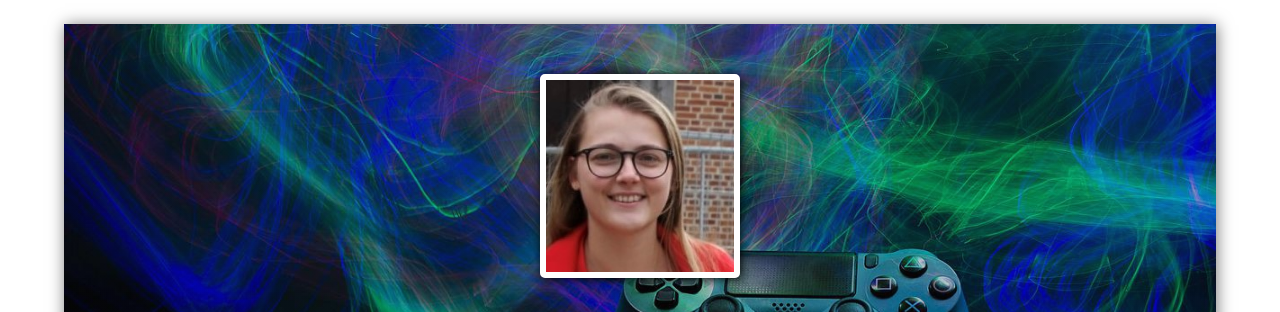
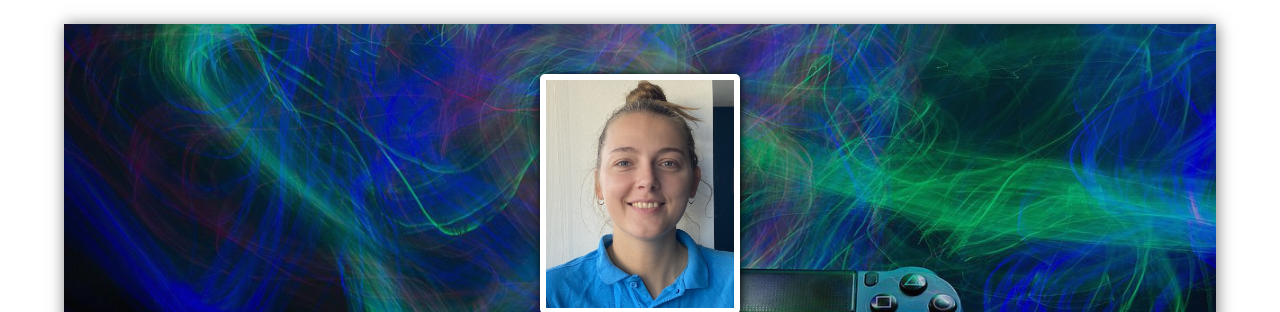
Before and after one commit to alva-ma96/-alva-ma96.github.io, a plain HTML site: page index.html in a window 1280 px wide. Shown: the part 89-401 px from the top of the page. Drawn offline with Linux system fonts and the light colour scheme.

Commit message:
chgmt pp

```diff
--- a/index.html
+++ b/index.html
@@ -30,7 +30,7 @@
 <!-- HEADER -->
 
     <header class="shadow">
-        <img src="/images/cv-photo-1.jpg" alt="Maïté Alvarez">
+        <img src="/images/photo_Maïté.jpg" alt="Maïté Alvarez">
         <h1>Maïté Alvarez</h1>
         <p>Développeuse Front-End Junior</p>
         <div class="header-icons">
```
Also changed, not shown: images/cv-photo-1.jpg (deleted), images/photo_Maïté.jpg (added), images/pp-OC.jpg (deleted).
